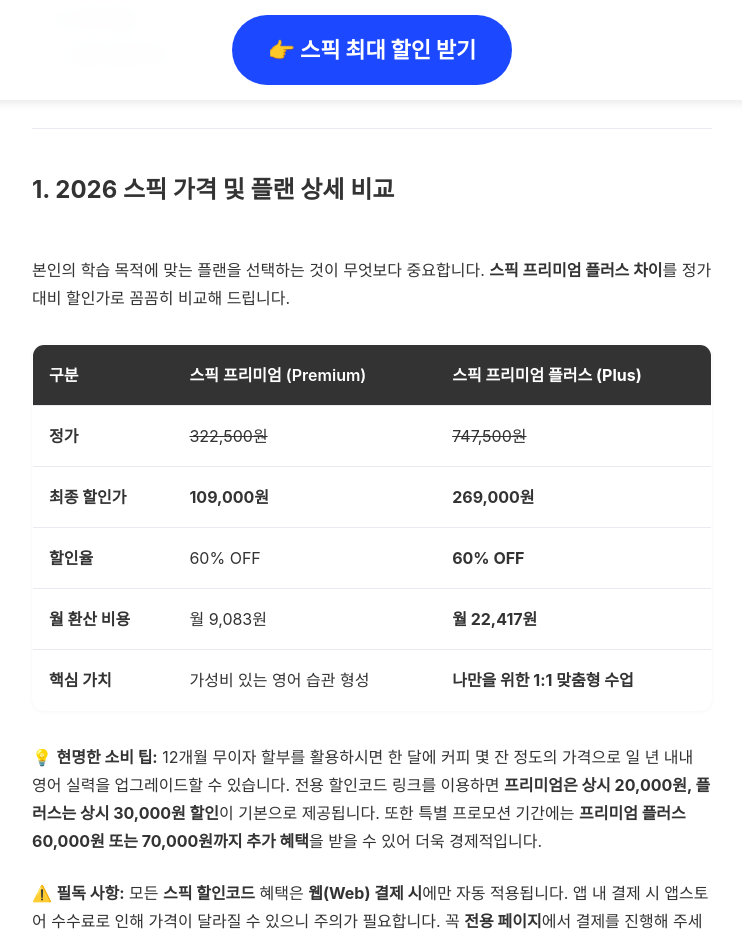
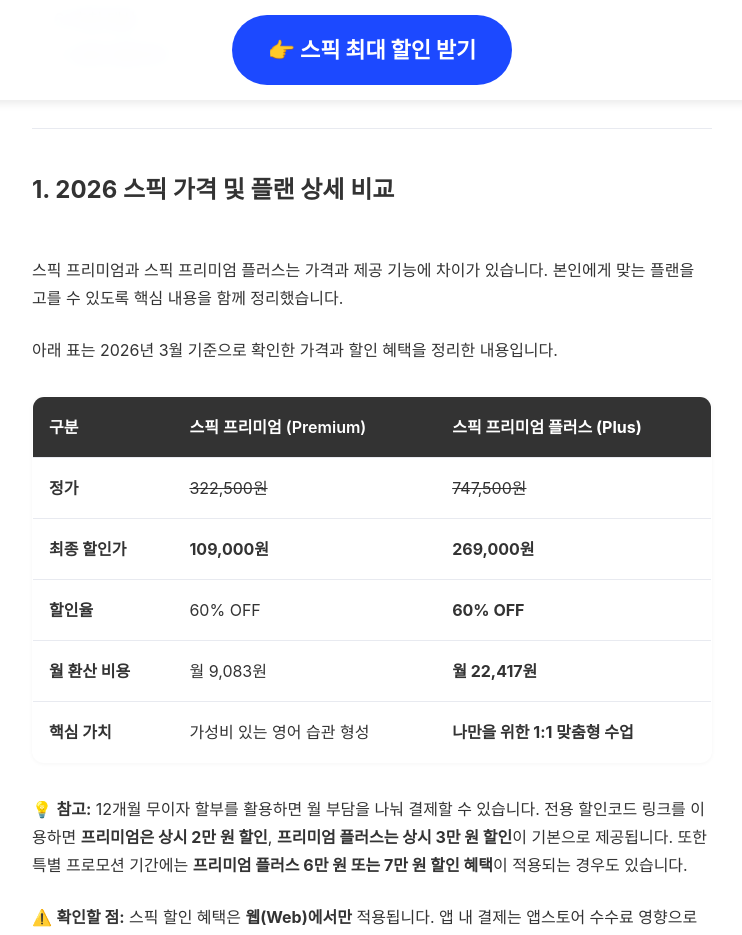
Before and after one commit to kjsjdw/speak_event_page, a Jekyll site: the page built from content/main-page-content.md, in a window 1280 px wide and 1400 px high, scrolled down 1332 px. Shown: the top 935 px of the window, without its empty margins (268-1010 px from the left). Built offline with Jekyll 4.4.1, drawn with Linux system fonts in a browser that asks for light colours; some web fonts are replaced; some of the changed text lies outside the part shown.

Commit message:
Update 02-pricing.md

```diff
--- a/content/sections/02-pricing.md
+++ b/content/sections/02-pricing.md
@@ -1,5 +1,6 @@
 <h2 id="toc-1" style="padding-top: 100px; margin-top: -80px; padding-bottom: 30px;">1. 2026 스픽 가격 및 플랜 상세 비교</h2>
-본인의 학습 목적에 맞는 플랜을 선택하는 것이 무엇보다 중요합니다. **스픽 프리미엄 플러스 차이**를 정가 대비 할인가로 꼼꼼히 비교해 드립니다.
+<p>스픽 프리미엄과 스픽 프리미엄 플러스는 가격과 제공 기능에 차이가 있습니다. 본인에게 맞는 플랜을 고를 수 있도록 핵심 내용을 함께 정리했습니다.</p>
+<p>아래 표는 2026년 3월 기준으로 확인한 가격과 할인 혜택을 정리한 내용입니다.</p>
 
 | 구분 | 스픽 프리미엄 (Premium) | **스픽 프리미엄 플러스 (Plus)** |
 | :--- | :--- | :--- |
@@ -9,6 +10,6 @@
 | **월 환산 비용** | 월 9,083원 | **월 22,417원** |
 | **핵심 가치** | 가성비 있는 영어 습관 형성 | **나만을 위한 1:1 맞춤형 수업** |
 
-💡 **현명한 소비 팁:** 12개월 무이자 할부를 활용하시면 한 달에 커피 몇 잔 정도의 가격으로 일 년 내내 영어 실력을 업그레이드할 수 있습니다. 전용 할인코드 링크를 이용하면 **프리미엄은 상시 20,000원, 플러스는 상시 30,000원 할인**이 기본으로 제공됩니다. 또한 특별 프로모션 기간에는 **프리미엄 플러스 60,000원 또는 70,000원까지 추가 혜택**을 받을 수 있어 더욱 경제적입니다.
+<p>💡 <strong>참고:</strong> 12개월 무이자 할부를 활용하면 월 부담을 나눠 결제할 수 있습니다. 전용 할인코드 링크를 이용하면 <strong>프리미엄은 상시 2만 원 할인</strong>, <strong>프리미엄 플러스는 상시 3만 원 할인</strong>이 기본으로 제공됩니다. 또한 특별 프로모션 기간에는 <strong>프리미엄 플러스 6만 원 또는 7만 원 할인 혜택</strong>이 적용되는 경우도 있습니다.</p>
 
-⚠️ **필독 사항:** 모든 **스픽 할인코드** 혜택은 **웹(Web) 결제 시**에만 자동 적용됩니다. 앱 내 결제 시 앱스토어 수수료로 인해 가격이 달라질 수 있으니 주의가 필요합니다. 꼭 **전용 페이지**에서 결제를 진행해 주세요.
+<p>⚠️ <strong>확인할 점:</strong> 스픽 할인 혜택은 <strong>웹(Web)에서만</strong> 적용됩니다. 앱 내 결제는 앱스토어 수수료 영향으로 가격이 다를 수 있어, 할인 혜택을 확인할 때는 웹 페이지에서 진행하는 편이 좋습니다.</p>
```
